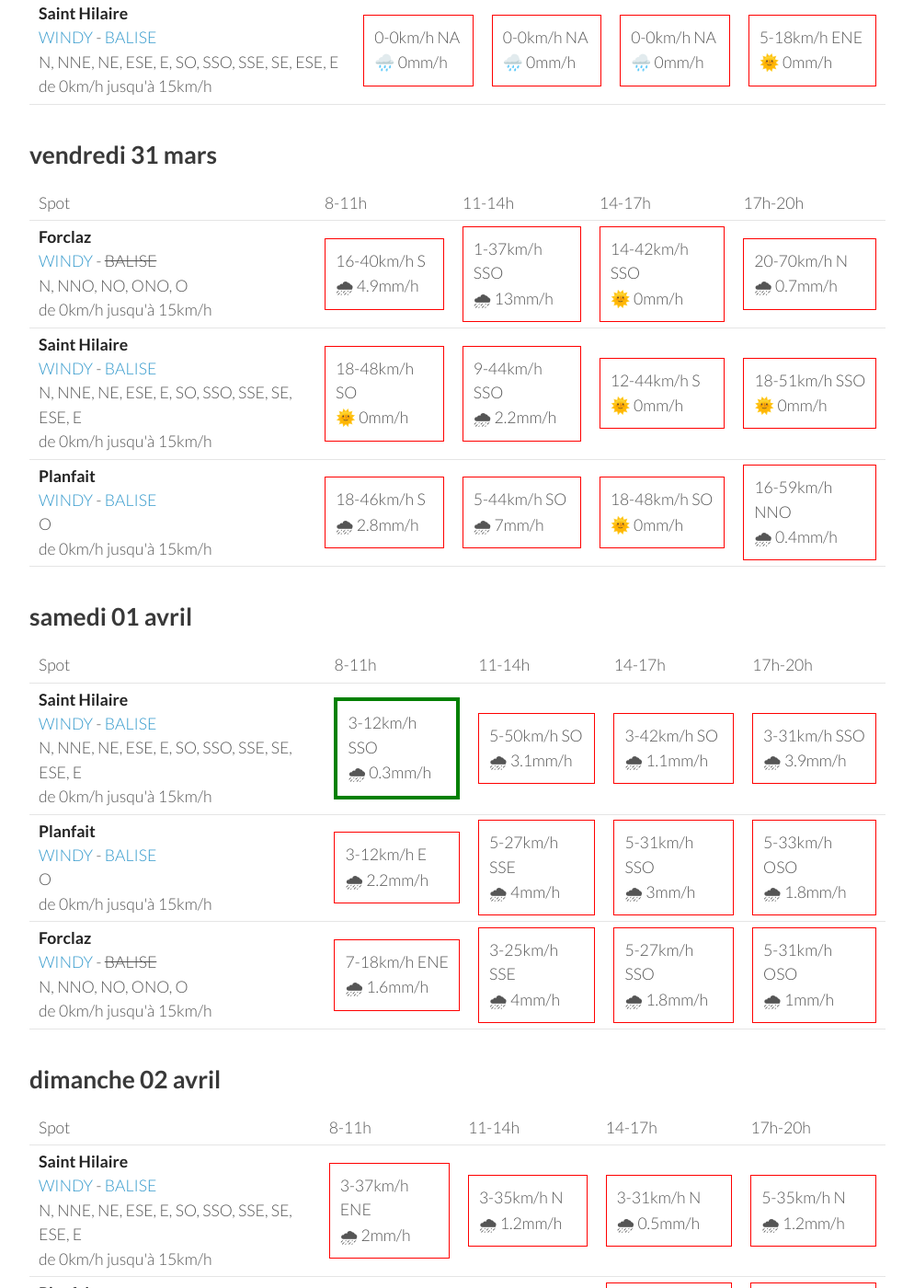
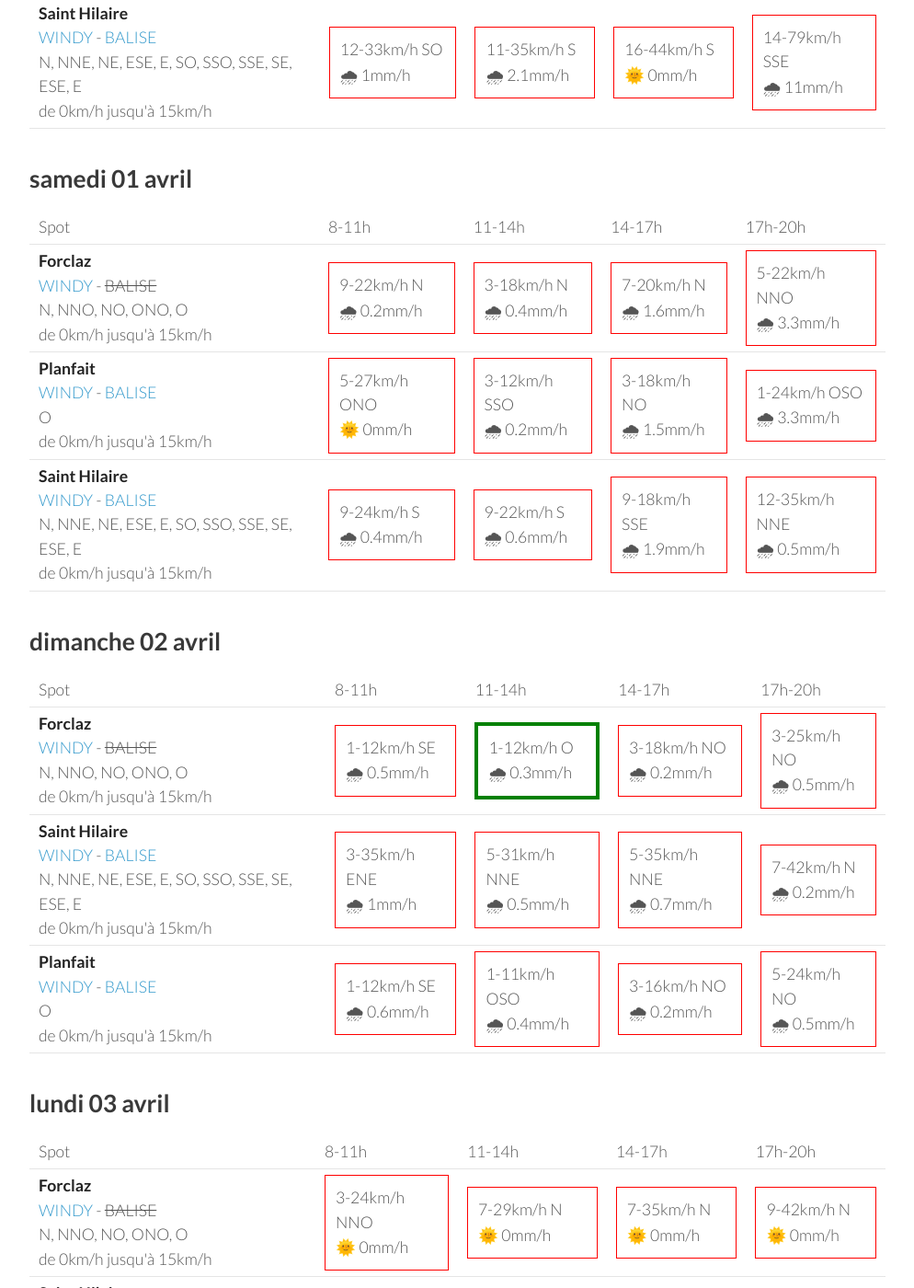
Before and after one commit to parapente-dans-le-nord/parapente-dans-le-nord.github.io, a Jekyll site: the page built from alpes_nord.markdown, in a window 1280 px wide and 1400 px high, scrolled down 603 px. Shown: the whole window at 92% size, without its empty margins (26-1020 px from the left). Built offline with Jekyll 4.4.1, drawn with Linux system fonts in a browser that asks for light colours; some of the changed text lies outside the part shown.

Commit message:
update index.markdown

```diff
--- a/alpes_nord.markdown
+++ b/alpes_nord.markdown
@@ -24,73 +24,30 @@ page mise à jour le jeudi 30 mars 22:26
 <tr>
         <td><strong>Planfait</strong><br><a href="https://windy.com/45.853/6.223?45.415,6.223,8">WINDY</a> - <span class=""><a href="https://www.openwindmap.org/PP496">BALISE</a> </span><br> <span class="vent-favorable">O</span><br><span class="force-vent">de 0km/h jusqu'à 15km/h</span> </td>
 
-            <td><div class="not-flyable"><p>0-0km/h NA</p><p>🌧️ 0mm/h</p></div></td>
-            <td><div class="not-flyable"><p>0-0km/h NA</p><p>🌧️ 0mm/h</p></div></td>
-            <td><div class="not-flyable"><p>0-0km/h NA</p><p>🌧️ 0mm/h</p></div></td>
-            <td><div class="not-flyable"><p>7-22km/h SO</p><p>🌞 0mm/h</p></div></td>
+            <td><div class="not-flyable"><p>12-42km/h SSO</p><p>🌧 1.7mm/h</p></div></td>
+            <td><div class="not-flyable"><p>20-55km/h SO</p><p>🌧 0.8mm/h</p></div></td>
+            <td><div class="not-flyable"><p>22-50km/h SO</p><p>🌞 0mm/h</p></div></td>
+            <td><div class="not-flyable"><p>5-38km/h O</p><p>🌧 2.2mm/h</p></div></td>
+
 
     </tr>
 <tr>
         <td><strong>Forclaz</strong><br><a href="https://windy.com/45.814/6.247?45.375,6.246,8,m:eVwaglz">WINDY</a> - <span class="no-balise"> BALISE </span><br> <span class="vent-favorable">N, NNO, NO, ONO, O</span><br><span class="force-vent">de 0km/h jusqu'à 15km/h</span> </td>
 
-            <td><div class="not-flyable"><p>0-0km/h NA</p><p>🌧️ 0mm/h</p></div></td>
-            <td><div class="not-flyable"><p>0-0km/h NA</p><p>🌧️ 0mm/h</p></div></td>
-            <td><div class="not-flyable"><p>0-0km/h NA</p><p>🌧️ 0mm/h</p></div></td>
-            <td><div class="not-flyable"><p>5-24km/h S</p><p>🌞 0mm/h</p></div></td>
-
-    </tr>
-<tr>
-        <td><strong>Saint Hilaire</strong><br><a href="https://windy.com/45.307/5.888?45.087,5.889,9,m:eUFagkX">WINDY</a> - <span class=""><a href="http://www.balisemeteo.com/balise.php?idBalise=61">BALISE</a> </span><br> <span class="vent-favorable">N, NNE, NE, ESE, E, SO, SSO, SSE, SE, ESE, E</span><br><span class="force-vent">de 0km/h jusqu'à 15km/h</span> </td>
-
-            <td><div class="not-flyable"><p>0-0km/h NA</p><p>🌧️ 0mm/h</p></div></td>
-            <td><div class="not-flyable"><p>0-0km/h NA</p><p>🌧️ 0mm/h</p></div></td>
-            <td><div class="not-flyable"><p>0-0km/h NA</p><p>🌧️ 0mm/h</p></div></td>
-            <td><div class="not-flyable"><p>5-18km/h ENE</p><p>🌞 0mm/h</p></div></td>
-
-    </tr>
-
-</tbody>
-</table>
-{:/}
-## vendredi 31 mars
-
-{::nomarkdown}
-<table>
-  <tbody>
-    <tr>
-      <td>Spot</td>
-      <td>8-11h</td>
-      <td>11-14h</td>
-      <td>14-17h</td>
-      <td>17h-20h</td>
-    </tr>
-<tr>
-        <td><strong>Forclaz</strong><br><a href="https://windy.com/45.814/6.247?45.375,6.246,8,m:eVwaglz">WINDY</a> - <span class="no-balise"> BALISE </span><br> <span class="vent-favorable">N, NNO, NO, ONO, O</span><br><span class="force-vent">de 0km/h jusqu'à 15km/h</span> </td>
-
-            <td><div class="not-flyable"><p>16-40km/h S</p><p>🌧 4.9mm/h</p></div></td>
-            <td><div class="not-flyable"><p>1-37km/h SSO</p><p>🌧 13mm/h</p></div></td>
-            <td><div class="not-flyable"><p>14-42km/h SSO</p><p>🌞 0mm/h</p></div></td>
-            <td><div class="not-flyable"><p>20-70km/h N</p><p>🌧 0.7mm/h</p></div></td>
+            <td><div class="not-flyable"><p>12-37km/h SSE</p><p>🌧 2.4mm/h</p></div></td>
+            <td><div class="not-flyable"><p>11-50km/h SO</p><p>🌧 2.2mm/h</p></div></td>
+            <td><div class="not-flyable"><p>16-51km/h SO</p><p>🌧 0.3mm/h</p></div></td>
+            <td><div class="not-flyable"><p>9-42km/h N</p><p>🌧 1.8mm/h</p></div></td>
 
 
     </tr>
 <tr>
         <td><strong>Saint Hilaire</strong><br><a href="https://windy.com/45.307/5.888?45.087,5.889,9,m:eUFagkX">WINDY</a> - <span class=""><a href="http://www.balisemeteo.com/balise.php?idBalise=61">BALISE</a> </span><br> <span class="vent-favorable">N, NNE, NE, ESE, E, SO, SSO, SSE, SE, ESE, E</span><br><span class="force-vent">de 0km/h jusqu'à 15km/h</span> </td>
 
-            <td><div class="not-flyable"><p>18-48km/h SO</p><p>🌞 0mm/h</p></div></td>
-            <td><div class="not-flyable"><p>9-44km/h SSO</p><p>🌧 2.2mm/h</p></div></td>
-            <td><div class="not-flyable"><p>12-44km/h S</p><p>🌞 0mm/h</p></div></td>
-            <td><div class="not-flyable"><p>18-51km/h SSO</p><p>🌞 0mm/h</p></div></td>
-
-
-    </tr>
-<tr>
-        <td><strong>Planfait</strong><br><a href="https://windy.com/45.853/6.223?45.415,6.223,8">WINDY</a> - <span class=""><a href="https://www.openwindmap.org/PP496">BALISE</a> </span><br> <span class="vent-favorable">O</span><br><span class="force-vent">de 0km/h jusqu'à 15km/h</span> </td>
-
-            <td><div class="not-flyable"><p>18-46km/h S</p><p>🌧 2.8mm/h</p></div></td>
-            <td><div class="not-flyable"><p>5-44km/h SO</p><p>🌧 7mm/h</p></div></td>
-            <td><div class="not-flyable"><p>18-48km/h SO</p><p>🌞 0mm/h</p></div></td>
-            <td><div class="not-flyable"><p>16-59km/h NNO</p><p>🌧 0.4mm/h</p></div></td>
+            <td><div class="not-flyable"><p>12-33km/h SO</p><p>🌧 1mm/h</p></div></td>
+            <td><div class="not-flyable"><p>11-35km/h S</p><p>🌧 2.1mm/h</p></div></td>
+            <td><div class="not-flyable"><p>16-44km/h S</p><p>🌞 0mm/h</p></div></td>
+            <td><div class="not-flyable"><p>14-79km/h SSE</p><p>🌧 11mm/h</p></div></td>
 
 
     </tr>
@@ -111,32 +68,32 @@ page mise à jour le jeudi 30 mars 22:26
       <td>17h-20h</td>
     </tr>
 <tr>
-        <td><strong>Saint Hilaire</strong><br><a href="https://windy.com/45.307/5.888?45.087,5.889,9,m:eUFagkX">WINDY</a> - <span class=""><a href="http://www.balisemeteo.com/balise.php?idBalise=61">BALISE</a> </span><br> <span class="vent-favorable">N, NNE, NE, ESE, E, SO, SSO, SSE, SE, ESE, E</span><br><span class="force-vent">de 0km/h jusqu'à 15km/h</span> </td>
+        <td><strong>Forclaz</strong><br><a href="https://windy.com/45.814/6.247?45.375,6.246,8,m:eVwaglz">WINDY</a> - <span class="no-balise"> BALISE </span><br> <span class="vent-favorable">N, NNO, NO, ONO, O</span><br><span class="force-vent">de 0km/h jusqu'à 15km/h</span> </td>
 
-            <td><div class="flyable"><p>3-12km/h SSO</p><p>🌧 0.3mm/h</p></div></td>
-            <td><div class="not-flyable"><p>5-50km/h SO</p><p>🌧 3.1mm/h</p></div></td>
-            <td><div class="not-flyable"><p>3-42km/h SO</p><p>🌧 1.1mm/h</p></div></td>
-            <td><div class="not-flyable"><p>3-31km/h SSO</p><p>🌧 3.9mm/h</p></div></td>
+            <td><div class="not-flyable"><p>9-22km/h N</p><p>🌧 0.2mm/h</p></div></td>
+            <td><div class="not-flyable"><p>3-18km/h N</p><p>🌧 0.4mm/h</p></div></td>
+            <td><div class="not-flyable"><p>7-20km/h N</p><p>🌧 1.6mm/h</p></div></td>
+            <td><div class="not-flyable"><p>5-22km/h NNO</p><p>🌧 3.3mm/h</p></div></td>
 
 
     </tr>
 <tr>
         <td><strong>Planfait</strong><br><a href="https://windy.com/45.853/6.223?45.415,6.223,8">WINDY</a> - <span class=""><a href="https://www.openwindmap.org/PP496">BALISE</a> </span><br> <span class="vent-favorable">O</span><br><span class="force-vent">de 0km/h jusqu'à 15km/h</span> </td>
 
-            <td><div class="not-flyable"><p>3-12km/h E</p><p>🌧 2.2mm/h</p></div></td>
-            <td><div class="not-flyable"><p>5-27km/h SSE</p><p>🌧 4mm/h</p></div></td>
-            <td><div class="not-flyable"><p>5-31km/h SSO</p><p>🌧 3mm/h</p></div></td>
-            <td><div class="not-flyable"><p>5-33km/h OSO</p><p>🌧 1.8mm/h</p></div></td>
+            <td><div class="not-flyable"><p>5-27km/h ONO</p><p>🌞 0mm/h</p></div></td>
+            <td><div class="not-flyable"><p>3-12km/h SSO</p><p>🌧 0.2mm/h</p></div></td>
+            <td><div class="not-flyable"><p>3-18km/h NO</p><p>🌧 1.5mm/h</p></div></td>
+            <td><div class="not-flyable"><p>1-24km/h OSO</p><p>🌧 3.3mm/h</p></div></td>
 
 
     </tr>
 <tr>
-        <td><strong>Forclaz</strong><br><a href="https://windy.com/45.814/6.247?45.375,6.246,8,m:eVwaglz">WINDY</a> - <span class="no-balise"> BALISE </span><br> <span class="vent-favorable">N, NNO, NO, ONO, O</span><br><span class="force-vent">de 0km/h jusqu'à 15km/h</span> </td>
+        <td><strong>Saint Hilaire</strong><br><a href="https://windy.com/45.307/5.888?45.087,5.889,9,m:eUFagkX">WINDY</a> - <span class=""><a href="http://www.balisemeteo.com/balise.php?idBalise=61">BALISE</a> </span><br> <span class="vent-favorable">N, NNE, NE, ESE, E, SO, SSO, SSE, SE, ESE, E</span><br><span class="force-vent">de 0km/h jusqu'à 15km/h</span> </td>
 
-            <td><div class="not-flyable"><p>7-18km/h ENE</p><p>🌧 1.6mm/h</p></div></td>
-            <td><div class="not-flyable"><p>3-25km/h SSE</p><p>🌧 4mm/h</p></div></td>
-            <td><div class="not-flyable"><p>5-27km/h SSO</p><p>🌧 1.8mm/h</p></div></td>
-            <td><div class="not-flyable"><p>5-31km/h OSO</p><p>🌧 1mm/h</p></div></td>
+            <td><div class="not-flyable"><p>9-24km/h S</p><p>🌧 0.4mm/h</p></div></td>
+            <td><div class="not-flyable"><p>9-22km/h S</p><p>🌧 0.6mm/h</p></div></td>
+            <td><div class="not-flyable"><p>9-18km/h SSE</p><p>🌧 1.9mm/h</p></div></td>
+            <td><div class="not-flyable"><p>12-35km/h NNE</p><p>🌧 0.5mm/h</p></div></td>
 
 
     </tr>
@@ -157,32 +114,32 @@ page mise à jour le jeudi 30 mars 22:26
       <td>17h-20h</td>
     </tr>
 <tr>
+        <td><strong>Forclaz</strong><br><a href="https://windy.com/45.814/6.247?45.375,6.246,8,m:eVwaglz">WINDY</a> - <span class="no-balise"> BALISE </span><br> <span class="vent-favorable">N, NNO, NO, ONO, O</span><br><span class="force-vent">de 0km/h jusqu'à 15km/h</span> </td>
+
+            <td><div class="not-flyable"><p>1-12km/h SE</p><p>🌧 0.5mm/h</p></div></td>
+            <td><div class="flyable"><p>1-12km/h O</p><p>🌧 0.3mm/h</p></div></td>
+            <td><div class="not-flyable"><p>3-18km/h NO</p><p>🌧 0.2mm/h</p></div></td>
+            <td><div class="not-flyable"><p>3-25km/h NO</p><p>🌧 0.5mm/h</p></div></td>
+
+
+    </tr>
+<tr>
         <td><strong>Saint Hilaire</strong><br><a href="https://windy.com/45.307/5.888?45.087,5.889,9,m:eUFagkX">WINDY</a> - <span class=""><a href="http://www.balisemeteo.com/balise.php?idBalise=61">BALISE</a> </span><br> <span class="vent-favorable">N, NNE, NE, ESE, E, SO, SSO, SSE, SE, ESE, E</span><br><span class="force-vent">de 0km/h jusqu'à 15km/h</span> </td>
 
-            <td><div class="not-flyable"><p>3-37km/h ENE</p><p>🌧 2mm/h</p></div></td>
-            <td><div class="not-flyable"><p>3-35km/h N</p><p>🌧 1.2mm/h</p></div></td>
-            <td><div class="not-flyable"><p>3-31km/h N</p><p>🌧 0.5mm/h</p></div></td>
-            <td><div class="not-flyable"><p>5-35km/h N</p><p>🌧 1.2mm/h</p></div></td>
+            <td><div class="not-flyable"><p>3-35km/h ENE</p><p>🌧 1mm/h</p></div></td>
+            <td><div class="not-flyable"><p>5-31km/h NNE</p><p>🌧 0.5mm/h</p></div></td>
+            <td><div class="not-flyable"><p>5-35km/h NNE</p><p>🌧 0.7mm/h</p></div></td>
+            <td><div class="not-flyable"><p>7-42km/h N</p><p>🌧 0.2mm/h</p></div></td>
 
 
     </tr>
 <tr>
         <td><strong>Planfait</strong><br><a href="https://windy.com/45.853/6.223?45.415,6.223,8">WINDY</a> - <span class=""><a href="https://www.openwindmap.org/PP496">BALISE</a> </span><br> <span class="vent-favorable">O</span><br><span class="force-vent">de 0km/h jusqu'à 15km/h</span> </td>
 
-            <td><div class="not-flyable"><p>1-12km/h S</p><p>🌧 0.6mm/h</p></div></td>
-            <td><div class="not-flyable"><p>1-12km/h SO</p><p>🌧 0.2mm/h</p></div></td>
-            <td><div class="not-flyable"><p>3-20km/h ONO</p><p>🌧 0.3mm/h</p></div></td>
-            <td><div class="not-flyable"><p>5-27km/h NNO</p><p>🌧 0.4mm/h</p></div></td>
-
-
-    </tr>
-<tr>
-        <td><strong>Forclaz</strong><br><a href="https://windy.com/45.814/6.247?45.375,6.246,8,m:eVwaglz">WINDY</a> - <span class="no-balise"> BALISE </span><br> <span class="vent-favorable">N, NNO, NO, ONO, O</span><br><span class="force-vent">de 0km/h jusqu'à 15km/h</span> </td>
-
-            <td><div class="not-flyable"><p>1-14km/h S</p><p>🌧 0.5mm/h</p></div></td>
-            <td><div class="not-flyable"><p>1-11km/h SSO</p><p>🌧 0.2mm/h</p></div></td>
-            <td><div class="not-flyable"><p>3-22km/h NO</p><p>🌧 0.3mm/h</p></div></td>
-            <td><div class="not-flyable"><p>5-29km/h NO</p><p>🌧 0.5mm/h</p></div></td>
+            <td><div class="not-flyable"><p>1-12km/h SE</p><p>🌧 0.6mm/h</p></div></td>
+            <td><div class="not-flyable"><p>1-11km/h OSO</p><p>🌧 0.4mm/h</p></div></td>
+            <td><div class="not-flyable"><p>3-16km/h NO</p><p>🌧 0.2mm/h</p></div></td>
+            <td><div class="not-flyable"><p>5-24km/h NO</p><p>🌧 0.5mm/h</p></div></td>
 
 
     </tr>
@@ -205,8 +162,8 @@ page mise à jour le jeudi 30 mars 22:26
 <tr>
         <td><strong>Forclaz</strong><br><a href="https://windy.com/45.814/6.247?45.375,6.246,8,m:eVwaglz">WINDY</a> - <span class="no-balise"> BALISE </span><br> <span class="vent-favorable">N, NNO, NO, ONO, O</span><br><span class="force-vent">de 0km/h jusqu'à 15km/h</span> </td>
 
-            <td><div class="not-flyable"><p>3-22km/h NNO</p><p>🌞 0mm/h</p></div></td>
-            <td><div class="not-flyable"><p>5-24km/h N</p><p>🌞 0mm/h</p></div></td>
+            <td><div class="not-flyable"><p>3-24km/h NNO</p><p>🌞 0mm/h</p></div></td>
+            <td><div class="not-flyable"><p>7-29km/h N</p><p>🌞 0mm/h</p></div></td>
             <td><div class="not-flyable"><p>7-35km/h N</p><p>🌞 0mm/h</p></div></td>
             <td><div class="not-flyable"><p>9-42km/h N</p><p>🌞 0mm/h</p></div></td>
 
@@ -216,17 +173,17 @@ page mise à jour le jeudi 30 mars 22:26
         <td><strong>Saint Hilaire</strong><br><a href="https://windy.com/45.307/5.888?45.087,5.889,9,m:eUFagkX">WINDY</a> - <span class=""><a href="http://www.balisemeteo.com/balise.php?idBalise=61">BALISE</a> </span><br> <span class="vent-favorable">N, NNE, NE, ESE, E, SO, SSO, SSE, SE, ESE, E</span><br><span class="force-vent">de 0km/h jusqu'à 15km/h</span> </td>
 
             <td><div class="not-flyable"><p>5-38km/h NNE</p><p>🌞 0mm/h</p></div></td>
-            <td><div class="not-flyable"><p>7-44km/h NNE</p><p>🌞 0mm/h</p></div></td>
-            <td><div class="not-flyable"><p>9-48km/h NNE</p><p>🌧 0.2mm/h</p></div></td>
-            <td><div class="not-flyable"><p>7-50km/h NNE</p><p>🌞 0mm/h</p></div></td>
+            <td><div class="not-flyable"><p>7-42km/h N</p><p>🌧 0.2mm/h</p></div></td>
+            <td><div class="not-flyable"><p>9-48km/h NNE</p><p>🌞 0mm/h</p></div></td>
+            <td><div class="not-flyable"><p>7-48km/h NNE</p><p>🌞 0mm/h</p></div></td>
 
 
     </tr>
 <tr>
         <td><strong>Planfait</strong><br><a href="https://windy.com/45.853/6.223?45.415,6.223,8">WINDY</a> - <span class=""><a href="https://www.openwindmap.org/PP496">BALISE</a> </span><br> <span class="vent-favorable">O</span><br><span class="force-vent">de 0km/h jusqu'à 15km/h</span> </td>
 
-            <td><div class="not-flyable"><p>5-25km/h N</p><p>🌞 0mm/h</p></div></td>
-            <td><div class="not-flyable"><p>7-27km/h NNE</p><p>🌞 0mm/h</p></div></td>
+            <td><div class="not-flyable"><p>5-27km/h N</p><p>🌞 0mm/h</p></div></td>
+            <td><div class="not-flyable"><p>11-37km/h NNE</p><p>🌞 0mm/h</p></div></td>
             <td><div class="not-flyable"><p>11-40km/h N</p><p>🌞 0mm/h</p></div></td>
             <td><div class="not-flyable"><p>12-48km/h N</p><p>🌞 0mm/h</p></div></td>
 
@@ -251,10 +208,10 @@ page mise à jour le jeudi 30 mars 22:26
 <tr>
         <td><strong>Saint Hilaire</strong><br><a href="https://windy.com/45.307/5.888?45.087,5.889,9,m:eUFagkX">WINDY</a> - <span class=""><a href="http://www.balisemeteo.com/balise.php?idBalise=61">BALISE</a> </span><br> <span class="vent-favorable">N, NNE, NE, ESE, E, SO, SSO, SSE, SE, ESE, E</span><br><span class="force-vent">de 0km/h jusqu'à 15km/h</span> </td>
 
-            <td><div class="not-flyable"><p>3-37km/h E</p><p>🌞 0mm/h</p></div></td>
-            <td><div class="not-flyable"><p>3-35km/h N</p><p>🌞 0mm/h</p></div></td>
-            <td><div class="not-flyable"><p>7-44km/h N</p><p>🌞 0mm/h</p></div></td>
-            <td><div class="not-flyable"><p>9-46km/h N</p><p>🌞 0mm/h</p></div></td>
+            <td><div class="not-flyable"><p>1-24km/h ENE</p><p>🌞 0mm/h</p></div></td>
+            <td><div class="not-flyable"><p>3-29km/h NNO</p><p>🌞 0mm/h</p></div></td>
+            <td><div class="not-flyable"><p>5-40km/h N</p><p>🌞 0mm/h</p></div></td>
+            <td><div class="not-flyable"><p>5-50km/h NNE</p><p>🌞 0mm/h</p></div></td>
 
 
     </tr>
```
Also changed, not shown: other parts of alpes_nord.markdown (+2 -2 lines).
